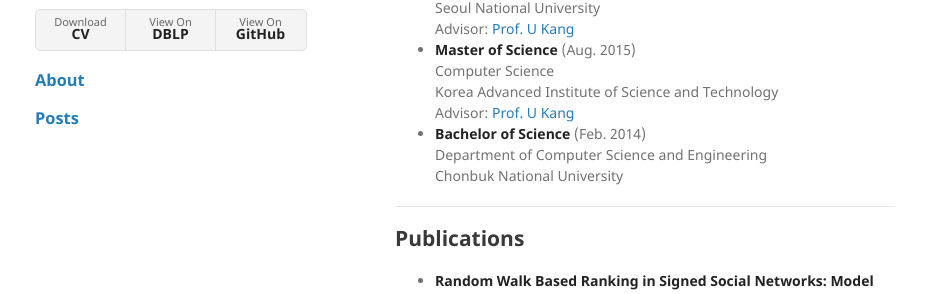
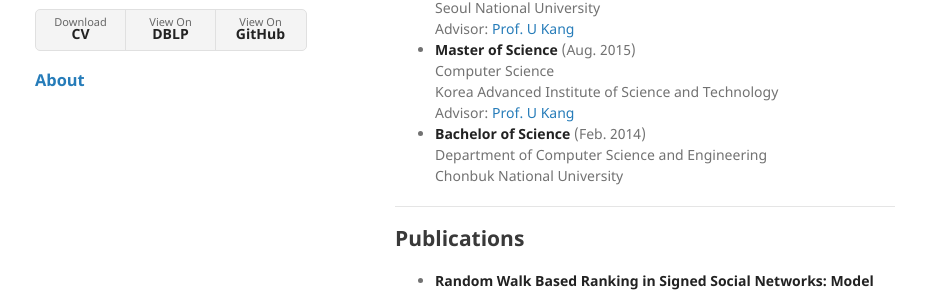
Before and after one commit to jinhongjung/jinhongjung.github.io, a Jekyll site: the page built from index.md, in a window 1280 px wide. Shown: the part 490-784 px from the top of the page, without its empty margins (175-1101 px from the left). Built offline with Jekyll 4.4.1, drawn with Linux system fonts in a browser that asks for light colours; our own code applies the rules of GitHub Pages for plain Markdown files.

```diff
--- a/_layouts/default.html
+++ b/_layouts/default.html
@@ -60,7 +60,7 @@
 
 
 		<h3><a href="http://jinhongjung.github.io">About</a></h3>
-		<h3><a href="archive.html">Posts</a></h3>
+		<!--<h3><a href="archive.html">Posts</a></h3> -->
       </header>
       <section>
 
```
